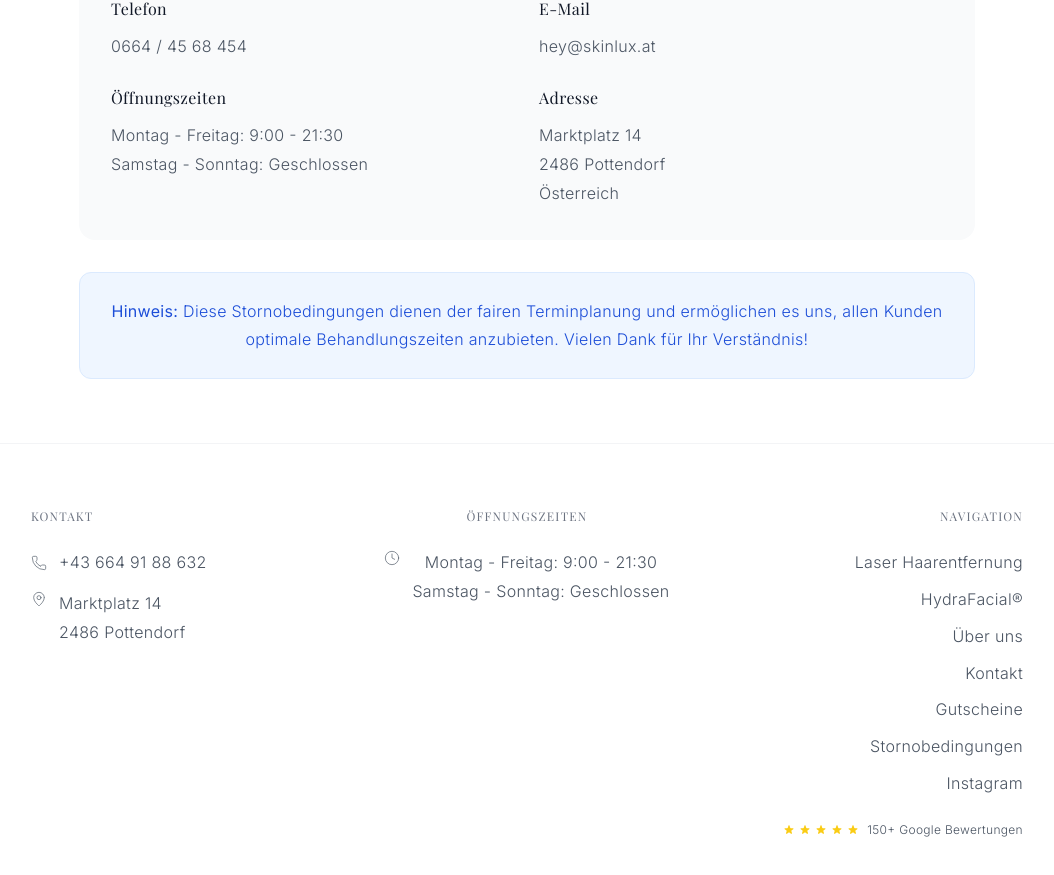
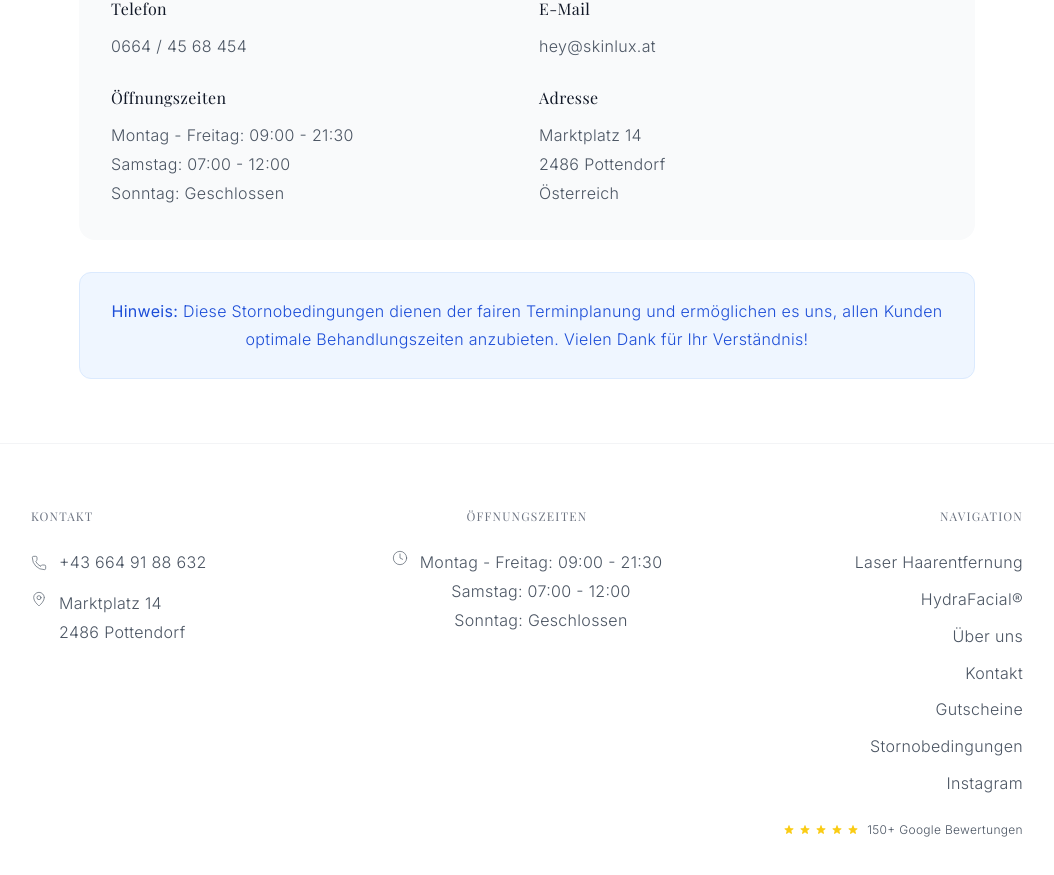
Before and after one commit to ElikciOlcay/skinlux-pottendorf, a Next.js app: page /stornobedingungen in a window 1280 px wide. Shown: the part 1580-2455 px from the top of the page, without its empty margins (113-1167 px from the left). Built offline with nearby package versions, Linux system fonts and the light colour scheme.

Commit message:
Aktualisiere Öffnungszeiten für Pottendorf
- Montag - Freitag: 09:00 - 21:30
- Samstag: 07:00 - 12:00 (neu geöffnet)
- Sonntag: Geschlossen

Aktualisiert in:
- Footer
- Contact-Sektion
- Kontakt-Seite
- Stornobedingungen
- Chat-Bot Antworten

```diff
--- a/app/api/chat/route.ts
+++ b/app/api/chat/route.ts
@@ -38,7 +38,7 @@ const FALLBACK_RESPONSES = {
         "HydraFacial® Preise:\n\n• Signature (1 Std.): 169€\n• Signature + LED (1 Std. 15 Min.): 189€\n• Deluxe (1 Std. 15 Min.): 199€\n• Platinum (2 Std.): 249€\n• Po-Behandlung (1 Std.): 169€\n• Rücken (1 Std.): 189€\n• Add-ons: Hals & Dekolleté 59€, Hand 59€, Eye 49€, Lipp 49€\n\nKostenlose Beratung möglich!"
     ],
     termin: [
-        "Terminvereinbarung ist ganz einfach:\n\n📱 Online: Über unsere Website\n📞 Telefonisch: +43 664 91 88 632\n\nÖffnungszeiten:\nDi-Fr: 09:00 - 18:00\nSa: 09:00 - 14:00",
+        "Terminvereinbarung ist ganz einfach:\n\n📱 Online: Über unsere Website\n📞 Telefonisch: +43 664 91 88 632\n\nÖffnungszeiten:\nMo-Fr: 09:00 - 21:30\nSa: 07:00 - 12:00\nSo: Geschlossen",
         "Sie können jederzeit einen Termin vereinbaren:\n\n• Online-Buchung rund um die Uhr\n• Telefonisch während der Geschäftszeiten\n• Kostenlose Erstberatung möglich\n\nWir freuen uns auf Sie!"
     ],
     default: [
--- a/app/kontakt/page.tsx
+++ b/app/kontakt/page.tsx
@@ -170,36 +170,38 @@ export default function Kontakt() {
                                         <div className="flex justify-between items-center py-3 border-b border-gray-100">
                                             <span className="text-gray-600 font-light">Montag</span>
                                             <span className="font-light" style={{ color: 'var(--color-primary)' }}>
-                                                9:00 - 21:30
+                                                09:00 - 21:30
                                             </span>
                                         </div>
                                         <div className="flex justify-between items-center py-3 border-b border-gray-100">
                                             <span className="text-gray-600 font-light">Dienstag</span>
                                             <span className="font-light" style={{ color: 'var(--color-primary)' }}>
-                                                9:00 - 21:30
+                                                09:00 - 21:30
                                             </span>
                                         </div>
                                         <div className="flex justify-between items-center py-3 border-b border-gray-100">
                                             <span className="text-gray-600 font-light">Mittwoch</span>
                                             <span className="font-light" style={{ color: 'var(--color-primary)' }}>
-                                                9:00 - 21:30
+                                                09:00 - 21:30
                                             </span>
                                         </div>
                                         <div className="flex justify-between items-center py-3 border-b border-gray-100">
                                             <span className="text-gray-600 font-light">Donnerstag</span>
                                             <span className="font-light" style={{ color: 'var(--color-primary)' }}>
-                                                9:00 - 21:30
+                                                09:00 - 21:30
                                             </span>
                                         </div>
                                         <div className="flex justify-between items-center py-3 border-b border-gray-100">
                                             <span className="text-gray-600 font-light">Freitag</span>
                                             <span className="font-light" style={{ color: 'var(--color-primary)' }}>
-                                                9:00 - 21:30
+                                                09:00 - 21:30
                                             </span>
                                         </div>
                                         <div className="flex justify-between items-center py-3 border-b border-gray-100">
                                             <span className="text-gray-600 font-light">Samstag</span>
-                                            <span className="text-gray-400 font-light">Geschlossen</span>
+                                            <span className="font-light" style={{ color: 'var(--color-primary)' }}>
+                                                07:00 - 12:00
+                                            </span>
                                         </div>
                                         <div className="flex justify-between items-center py-3">
                                             <span className="text-gray-600 font-light">Sonntag</span>
--- a/app/stornobedingungen/page.tsx
+++ b/app/stornobedingungen/page.tsx
@@ -133,10 +133,11 @@ export default function StornobedingungPage() {
                                 </div>
                                 <div>
                                     <h4 className="font-medium text-gray-900 mb-2">Öffnungszeiten</h4>
-                                    <p className="text-gray-600 font-light">
-                                        Montag - Freitag: 9:00 - 21:30<br />
-                                        Samstag - Sonntag: Geschlossen
-                                    </p>
+                  <p className="text-gray-600 font-light">
+                    Montag - Freitag: 09:00 - 21:30<br />
+                    Samstag: 07:00 - 12:00<br />
+                    Sonntag: Geschlossen
+                  </p>
                                 </div>
                                 <div>
                                     <h4 className="font-medium text-gray-900 mb-2">Adresse</h4>
--- a/components/layout/Footer.tsx
+++ b/components/layout/Footer.tsx
@@ -39,8 +39,9 @@ const Footer = () => {
                         <div className="flex items-start justify-center gap-3 text-gray-600">
                             <Clock className="w-4 h-4 mt-0.5" strokeWidth={1} />
                             <div className="font-light">
-                                <p>Montag - Freitag: 9:00 - 21:30</p>
-                                <p>Samstag - Sonntag: Geschlossen</p>
+                                <p>Montag - Freitag: 09:00 - 21:30</p>
+                                <p>Samstag: 07:00 - 12:00</p>
+                                <p>Sonntag: Geschlossen</p>
                             </div>
                         </div>
                     </div>
--- a/components/sections/Contact.tsx
+++ b/components/sections/Contact.tsx
@@ -160,36 +160,38 @@ const Contact = () => {
                                         <div className="flex justify-between items-center py-2 border-b border-gray-100">
                                             <span className="text-gray-600 font-light">Montag</span>
                                             <span className="font-light" style={{ color: 'var(--color-primary)' }}>
-                                                9:00 - 21:30
+                                                09:00 - 21:30
                                             </span>
                                         </div>
                                         <div className="flex justify-between items-center py-2 border-b border-gray-100">
                                             <span className="text-gray-600 font-light">Dienstag</span>
                                             <span className="font-light" style={{ color: 'var(--color-primary)' }}>
-                                                9:00 - 21:30
+                                                09:00 - 21:30
                                             </span>
                                         </div>
                                         <div className="flex justify-between items-center py-2 border-b border-gray-100">
                                             <span className="text-gray-600 font-light">Mittwoch</span>
                                             <span className="font-light" style={{ color: 'var(--color-primary)' }}>
-                                                9:00 - 21:30
+                                                09:00 - 21:30
                                             </span>
                                         </div>
                                         <div className="flex justify-between items-center py-2 border-b border-gray-100">
                                             <span className="text-gray-600 font-light">Donnerstag</span>
                                             <span className="font-light" style={{ color: 'var(--color-primary)' }}>
-                                                9:00 - 21:30
+                                                09:00 - 21:30
                                             </span>
                                         </div>
                                         <div className="flex justify-between items-center py-2 border-b border-gray-100">
                                             <span className="text-gray-600 font-light">Freitag</span>
                                             <span className="font-light" style={{ color: 'var(--color-primary)' }}>
-                                                9:00 - 21:30
+                                                09:00 - 21:30
                                             </span>
                                         </div>
                                         <div className="flex justify-between items-center py-2 border-b border-gray-100">
                                             <span className="text-gray-600 font-light">Samstag</span>
-                                            <span className="text-gray-400 font-light">Geschlossen</span>
+                                            <span className="font-light" style={{ color: 'var(--color-primary)' }}>
+                                                07:00 - 12:00
+                                            </span>
                                         </div>
                                         <div className="flex justify-between items-center py-2">
                                             <span className="text-gray-600 font-light">Sonntag</span>
```
